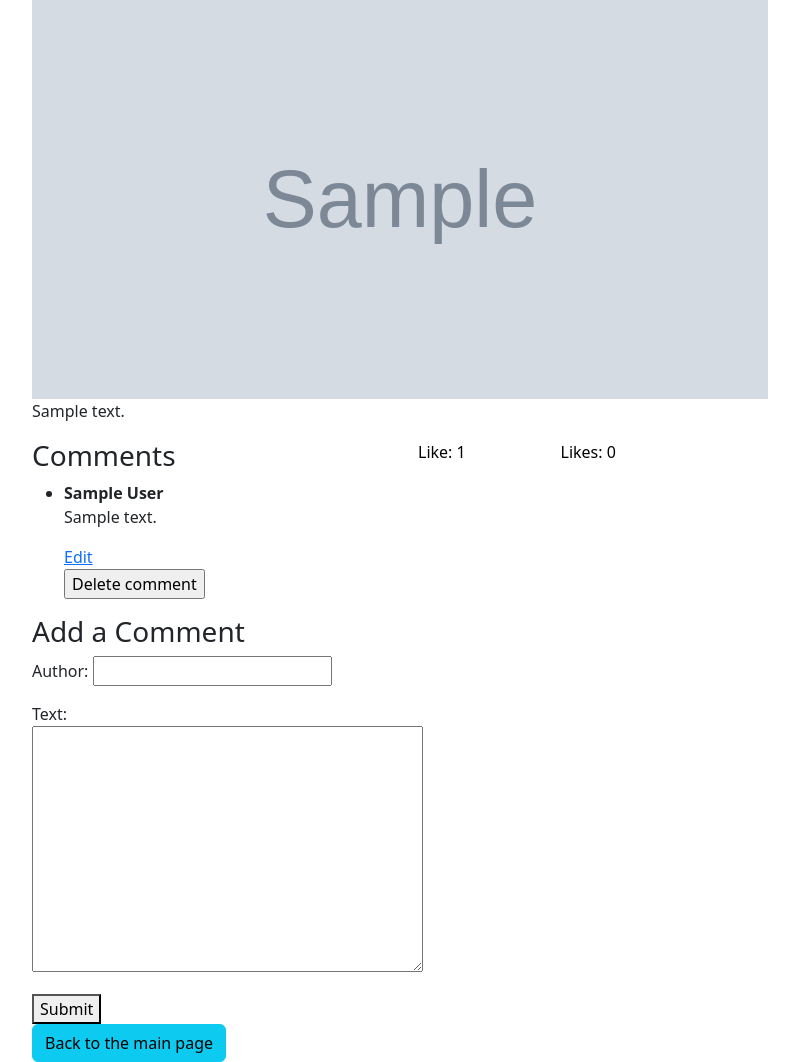
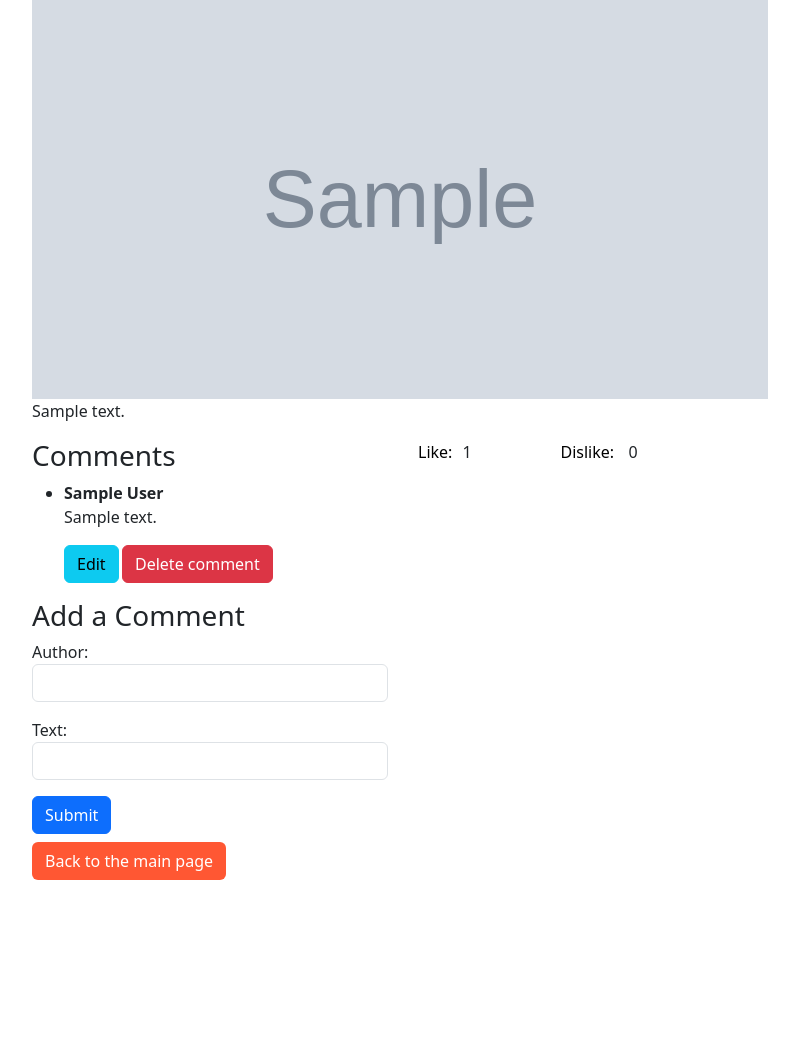
Before and after one commit to Shivani2120/blog, a Django app: page /post/1 in a window 1280 px wide. Shown: the part 105-1167 px from the top of the page, without its empty margins (50-849 px from the left). After the commit the page ends 985 px from the top, so only its background shows below. Run offline with Django 3.2, Linux system fonts and the light colour scheme; tables that the repository leaves empty hold one stand-in row (values such as "Sample post"); grey boxes marked "Sample" are stand-in pictures; some libraries are stand-ins or nearby versions.

Commit message:
added like dislike feature using ajax.

```diff
--- a/blog/forms.py
+++ b/blog/forms.py
@@ -3,11 +3,25 @@ from .models import Comment
 from .models import BlogPost
 
 class CommentForm(forms.ModelForm):
-    class Meta:
-        model = Comment
-        fields = ['author', 'text']
+	class Meta:
+		model = Comment
+		fields = ['author', 'text']
+		widgets = {
+			'author': forms.TextInput(attrs={'class':'form-control', 'id': 'authodid'}),
+			'text': forms.TextInput(attrs={'class':'form-control', 'id': 'textid'}),
+		}
 
 class BlogForm(forms.ModelForm):
-    class Meta:
-        model = BlogPost
-        fields = "__all__"
+	class Meta:
+		model = BlogPost
+		fields = "__all__"
+		widgets = {
+		  'title': forms.TextInput(attrs={'class':'form-control',
+			'id': 'titleid'}),
+			'content': forms.TextInput(attrs={'class':'form-control',
+			'id': 'contentid'}),
+			'image': forms.FileInput(attrs={'class':'form-control',
+			'id': 'imageid'}),
+			'pdf_file': forms.FileInput(attrs={'class':'form-control',
+			'id': 'pdffileid'}),
+		}
--- /dev/null
+++ b/blog/templates/ajax.html
@@ -0,0 +1,15 @@
+<script>
+	$('#usave, #lsave').click(function () {
+		var postId = $(this).data('post-id');
+			$.ajax({
+				type: 'POST',
+				url: `{% url 'like_unlike_post' blog.id %}`,
+				data: { p: postId, b: this.id},
+				success: function (data) {
+					$('#tlik').html(data.like_count);
+					$('#dlik').html(data.dislike_count);
+					$("form")[0].reset();
+				}
+			});
+	});
+</script>
--- a/blog/templates/base.html
+++ b/blog/templates/base.html
@@ -18,8 +18,9 @@
 			{% block content %} {% endblock content %}
 		</div>
 
-		<script src="{% static 'blog/css/bootstrap.js' %}"></script>
-		<script src="{% static 'blog/css/jquery.js' %}"></script>
-		<script src="{% static 'blog/css/popper.js' %}"></script>
+		<script src="{% static 'js/jquery.js' %}"></script>
+		<script src="{% static 'js/popper.js' %}"></script>
+		<script src="{% static 'js/bootstrap.js' %}"></script>
+		{% include "ajax.html" %}
 	</body>
 </html>
--- a/blog/templates/blog_detail.html
+++ b/blog/templates/blog_detail.html
@@ -22,12 +22,18 @@
             <li class="comment">
               <b>{{ comment.author }}</b>
               <p>{{ comment.text }}</p>
-                <a href="{% url 'edit_comment' comment.id %}">Edit</a>
+                <div class="row">
+                  <div class="col-2">
+                    <a href="{% url 'edit_comment' comment.id %}" class="btn btn-info">Edit</a>
+                  </div>
+                  <div class="col-2">
                     <form action="{% url 'delete_comment' comment.id %}" method="post">
                       {% csrf_token %}
                       <input type="hidden" name="confirmation_code" value="DELETE">
-                  <input type="submit" value="Delete comment" onclick="return confirm('Are you sure you want to delete this blog?')">
+                      <input type="button" value="Delete comment" class="btn btn-danger" onclick="return confirm('Are you sure you want to delete this blog?')">
                     </form>
+                  </div>
+                </div>
             </li>
           {% endfor %}
         </ul>
@@ -39,29 +45,29 @@
       <form method="post" action="{% url 'create_comment' blog.id %}">
         {% csrf_token %}
         {{ comment_form.as_p }}
-        <button type="submit">Submit</button>
+        <button type="submit" class="btn btn-primary">Submit</button>
       </form>
     </div>
     <div class="col-6">
       <div class="row">
         <div class="col-3">
           {% with like_count=blog.get_like_count %}
-            <form action="{% url 'like_post' blog.id %}" method="post">
+          <form action="" method="post">
             {% csrf_token %}
-              <button type="submit" class="custom-button">Like: {{ like_count }}</button>
+            <input type="button" id="lsave" data-post-id="{{ blog.id }}" value="Like: " class="custom-button"></input><span id="tlik">{{ like_count }}</span>
           </form>
           {% endwith %}
         </div>
         <div class="col-3">
           {% with dislike_count=blog.get_dislike_count %}
-            <form action="{% url 'unlike_post' blog.id %}" method="post">
+            <form action="" method="post">
               {% csrf_token %}
-              <button type="submit" class="custom-button">Likes: {{ dislike_count }}</button>
+              <input type="button" id="usave" data-post-id="{{ blog.id }}" value="Dislike:  " class="custom-button"></input><span id="dlik">{{ dislike_count }}</span>
             </form>
           {% endwith %}
         </div>
       </div>
     </div>
   </div>
-  <a href="{% url 'index' %}" class="btn btn-info">Back to the main page</a>
+  <a href="{% url 'index' %}" style="background-color: #FF5733; color: white;" class="btn mt-2">Back to the main page</a>
 {% endblock content %}
--- a/blog/templates/edit_blog.html
+++ b/blog/templates/edit_blog.html
@@ -5,7 +5,7 @@
   <form method="POST">
     {% csrf_token %}
     {{ form.as_p }}
-    <button type="submit" class="save btn btn-default">Edit</button>
+    <button type="submit" class="btn btn-primary">Edit</button>
   </form>
   <a href="{% url 'index' %}">Back</a>
 {% endblock content %}
--- a/blog/templates/edit_comment.html
+++ b/blog/templates/edit_comment.html
@@ -5,8 +5,8 @@
   <form method="post">
     {% csrf_token %}
     {{ form.as_p }}
-    <button type="submit">Save Changes</button>
+    <button type="submit" class="btn btn-info">Save</button>
+    <a href="{% url 'blog_detail' comment.post.id %}" style="background-color: #FF5733; color: white;" class="btn">Cancel</a>
   </form>
-  <a href="{% url 'blog_detail' comment.post.id %}">Cancel</a>
 
 {% endblock content %}
--- a/blog/views.py
+++ b/blog/views.py
@@ -4,6 +4,8 @@ from .models import BlogPost, Comment, Like
 from .forms import BlogForm
 from .forms import CommentForm
 import pdb;
+from django.http import JsonResponse
+from django.views.decorators.csrf import csrf_exempt
 
 def blog_detail(request, post_id):
   blog = get_object_or_404(BlogPost, pk=post_id)
@@ -79,18 +81,21 @@ def delete_comment(request, comment_id):
     comment.delete()
     return redirect('blog_detail', post_id=post_id)
 
-def like_post(request, post_id):
+@csrf_exempt
+def like_unlike_post(request, post_id):
   post = get_object_or_404(BlogPost, pk=post_id)
-  like, created = Like.objects.get_or_create(post=post)
-  if not created:
+  dislike, created1 = Like.objects.get_or_create(post=post)
+  like, created2 = Like.objects.get_or_create(post=post)
+  if request.POST.get('b') == 'lsave':
+    if not created2:
       like.liked = True
       like.save()
-  return redirect('blog_detail', post_id=post_id)
-
-def unlike_post(request, post_id):
-  post = get_object_or_404(BlogPost, pk=post_id)
-  dislike, created = Like.objects.get_or_create(post=post)
-  if not created:
-    dislike.liked = False
-    dislike.save()
-  return redirect('blog_detail', post_id=post_id)
+      dislike.liked = True
+      dislike.save()
+  elif request.POST.get('b') == 'usave':
+    if not created1:
+      dislike.liked = False
+      dislike.save()
+      like.liked = False
+      like.save()
+  return JsonResponse({'like_count': post.get_like_count(), 'dislike_count': post.get_dislike_count() })
--- a/blog_comment_project/urls.py
+++ b/blog_comment_project/urls.py
@@ -29,6 +29,5 @@ urlpatterns = [
     path('<int:post_id>/comment/', views.create_comment, name='create_comment'),
     path('comment/<int:comment_id>/delete/', views.delete_comment, name='delete_comment'),
     path('comment/<int:comment_id>/edit/', views.edit_comment, name='edit_comment'),
-    path('<int:post_id>/like/', views.like_post, name='like_post'),
-    path('<int:post_id>/unlike', views.unlike_post, name='unlike_post'),
+    path('<int:post_id>/likeunlike', views.like_unlike_post, name='like_unlike_post'),
 ]+ static(settings.MEDIA_URL, document_root=settings.MEDIA_ROOT)
```
Also changed, not shown: blog/static/js/like_dislike.js (added, +27 -0 lines), media/images/Screenshot_from_2023-08-22_19-54-14.png (added), media/images/pexels-porapak-apichodilok-346885.jpg (added), 2 other files. Lines whose indentation alone changed are shown as unchanged.
